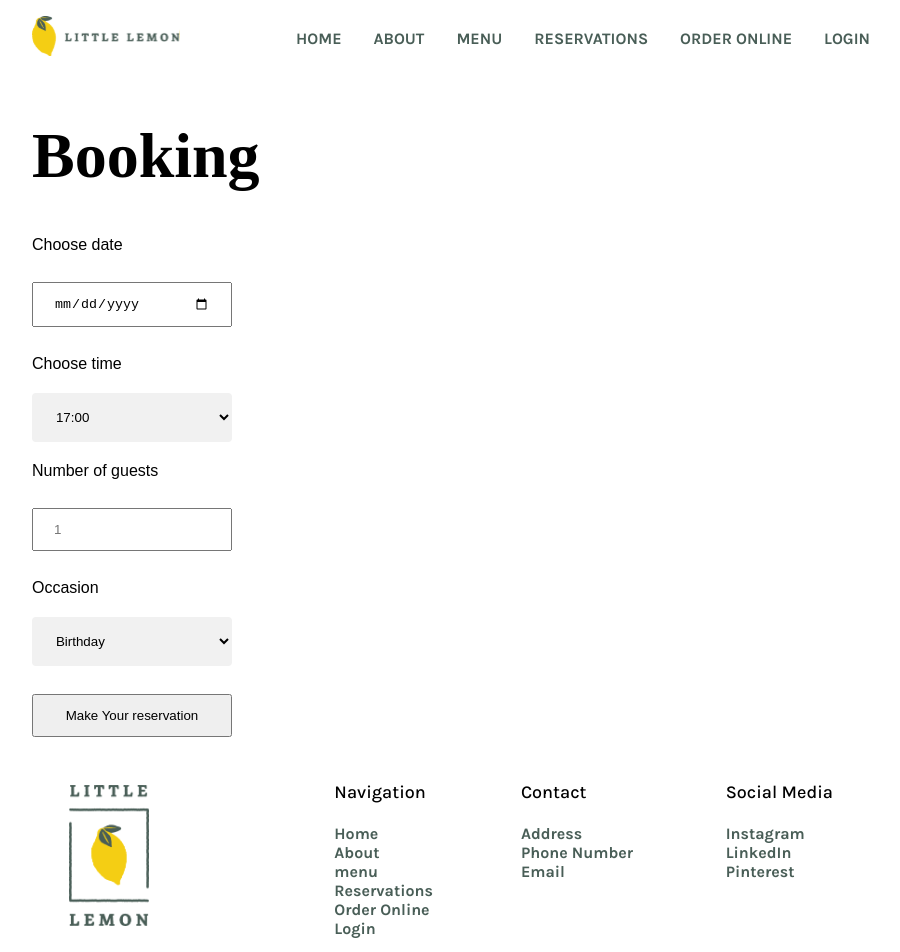
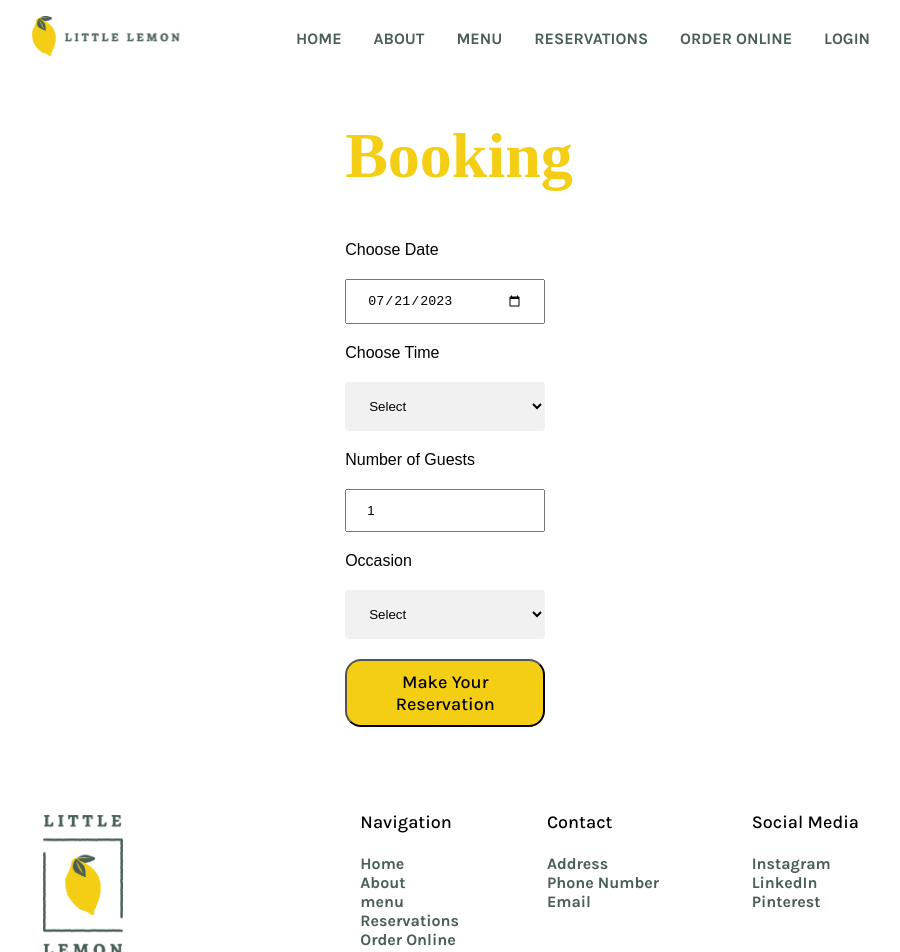
Before and after one commit to AyemyaThi/app-little-lemon, a React (Create React App) app: page /booking in a window 1280 px wide. Shown: the top 952 px of the page, without its empty margins (181-1081 px from the left). Built offline with nearby package versions, Linux system fonts and the light colour scheme; a web font is replaced by a local one.

Commit message:
added App.test.js and related functions

```diff
--- a/src/App.css
+++ b/src/App.css
@@ -62,12 +62,26 @@ header a {
   text-transform: uppercase;
 }
 
-footer, header {
+header {
   display: grid;
   grid-template-columns: auto auto;
   justify-content: center;
   grid-gap: 100px;
   align-items: center;
+}
+
+main {
+  margin: auto;
+}
+
+footer {
+  display: grid;
+  grid-template-columns: 1fr 1fr;
+  justify-content: center;
+  grid-gap: 100px;
+  align-items: center;
+  width: 65%;
+  margin: auto;
 }
 
 header img {
@@ -335,16 +349,19 @@ p {
 /*Form*/
 .error {
   color:red;
+  font-size: small;
+  padding-bottom: 2rem;
 }
 
 .invalid {
   border-color: red;
+  color: red;
 }
 
 input {
   width: 100%;
   padding: 12px 20px;
-  margin: 8px 0;
+  margin: 0;
   box-sizing: border-box;
 }
 
--- a/src/components/BookingForm.js
+++ b/src/components/BookingForm.js
@@ -3,14 +3,14 @@ import { useFormik } from "formik";
 import * as Yup from "yup";
 
 const BookForm = ({availableTimes, dispatchOnDateChange, submitData}) => {
-
+  const today = new Date().toISOString().split('T')[0];
   const availableTimesOptions = availableTimes.map((item, index) => {
-      return <option key={index} value={item}>{item}</option>;
+      return <option data-testid="res-time-option" key={index} value={item}>{item}</option>;
   });
 
   const occasionType = ["Birthday", "Anniversary"];
   const occasionTypeOptions = occasionType.map((item) => {
-    return <option key={item}>{`${item}`}</option>;
+    return <option data-testid="res-occasion-option" key={item}>{`${item}`}</option>;
   });
 
   useEffect(() => {
@@ -19,30 +19,6 @@ const BookForm = ({availableTimes, dispatchOnDateChange, submitData}) => {
 
   }, []);
 
-  // const handleChange = (e) => {
-  //   const name = e.target.name;
-  //   const value = e.target.value;
-  //   setForm((values) => ({ ...values, [name]: value }));
-  // };
-
-  // const handleSubmit = (e) => {
-  //   e.preventDefault();
-
-  //   if (!date) {
-  //     setIsDisable(true);
-  //   }
-
-  //   console.log(date, times, guests, occasion);
-  //   setTimeout(() => {
-  //     dispatch({ type: "initializeTimes", time: initializeTimes.time });
-  //     console.log("Done Dispatch time");
-  //   }, 1000);
-
-  //   setTimeout(() => {
-  //     console.log("After setTimeout, time: ", times);
-  //   }, 2000);
-  // };
-
   const handleDateChange = (e) => {
     console.log('handleDateChange Reach');
     dispatchOnDateChange({ type: "updateTimes", date: e.target.value });
@@ -50,85 +26,97 @@ const BookForm = ({availableTimes, dispatchOnDateChange, submitData}) => {
   };
 
   const bookingSchema = Yup.object().shape({
-    date: Yup.string().required("Required"),
-    time: Yup.string().required("Required"),
-    guests: Yup.number().required("Required"),
-    occasion: Yup.string().required("Required"),
+    date: Yup.string().required("Please choose a valid date."),
+    time: Yup.string().required("Please choose a valid time."),
+    guests: Yup.number()
+    .min(1, "Please enter a number between 1 and 10.")
+    .max(10, "Please enter a number between 1 and 10.")
+    .required("Please enter a number between 1 and 10."),
+    occasion: Yup.string().required("Please choose a occasion."),
   });
 
   const formik = useFormik({
     initialValues: {
-      date: '',
+      date: today,
       time: '',
-      guests: '',
+      guests: 1,
       occasion: ''
     },
     validationSchema: bookingSchema,
-    onSubmit: async (values, { setSubmitting }) => {
-      setSubmitting(true);
-      setTimeout(() => {
-        submitData(JSON.stringify(values, null, 2));
-        alert(JSON.stringify(values, null, 2));
-        setSubmitting(false);
-      }, 1000);
+    onSubmit: async ({ date, time, guests, occasion }, { setSubmitting }) => {
+      //console.log('inside onSubmit', values);
+      //alert(JSON.stringify(values, null, 2));
+      // console.log(date, time, guests, occasion);
+      submitData({ date, time, guests, occasion });
+
       // setSubmitting(true);
-      // await sleep(500);
-      // setSubmitting(false);
+      // setTimeout(() => {
+      //   submitData(JSON.stringify(values, null, 2));
+      //   alert(JSON.stringify(values, null, 2));
+      //   setSubmitting(false);
+      // }, 1000);
+
     },
   });
 
   return (
     <form
       onSubmit={formik.handleSubmit}
-      style={{ display: "grid", maxWidth: "200px", gap: "20px" }}
+      style={{ display: "grid", maxWidth: "200px", gap: "20px", padding: "3rem 0" }}
     >
-      <label htmlFor="res-date">Choose date</label>
+      <label htmlFor="res-date">Choose Date</label>
       <input className={(formik.touched.date && formik.errors.date) && "invalid"}
         type="date"
         id="res-date"
         name="date"
+        data-testid="res-date"
+        min={today}
         {...{...formik.getFieldProps("date"), onChange: handleDateChange}}
       />
       {formik.touched.date && formik.errors.date ? (
-        <div className="error">{formik.errors.date}</div>
+        <span data-testid="error-res-date" className="error">{formik.errors.date}</span>
       ) : null}
-      <label htmlFor="res-time">Choose time</label>
+      <label htmlFor="res-time">Choose Time</label>
       <select className={(formik.touched.time && formik.errors.time) && "invalid"}
         id="res-time"
         name="time"
         {...formik.getFieldProps("time")}
         >
+        <option value='' disabled>Select</option>
         {availableTimesOptions}
       </select>
       {formik.touched.time && formik.errors.time ? (
-        <div className="error">{formik.errors.time}</div>
+        <span className="error">{formik.errors.time}</span>
       ) : null}
-      <label htmlFor="guests">Number of guests</label>
+      <label htmlFor="guests">Number of Guests</label>
       <input className={(formik.touched.guests && formik.errors.guests) && "invalid"}
         type="number"
-        placeholder="1"
+        placeholder=""
         min="1"
         max="10"
         id="guests"
         name="guests"
+        data-testid="res-guests"
         {...formik.getFieldProps("guests")}
       />
       {formik.touched.guests && formik.errors.guests ? (
-        <div className="error">{formik.errors.guests}</div>
+        <span data-testid="error-res-guests" className="error">{formik.errors.guests}</span>
       ) : null}
       <label htmlFor="occasion">Occasion</label>
-      <select className={(formik.touched.occasion && formik.errors.occasion) ? "custom-select invalid" : "custom-select" }
+      <select className={(formik.touched.occasion && formik.errors.occasion) && "invalid"}
         id="occasion"
         name="occasion"
+        data-testid="res-occasion"
         {...formik.getFieldProps("occasion")}
       >
+        <option value='' disabled>Select</option>
         {occasionTypeOptions}
       </select>
       {formik.touched.occasion && formik.errors.occasion ? (
-        <div className="error">{formik.errors.occasion}</div>
+        <span className="error">{formik.errors.occasion}</span>
       ) : null}
 
-      <input type="submit" value="Make Your reservation"  disabled={formik.isSubmitting} />
+      <button type="submit" className="cta" disabled={formik.errors.date || formik.errors.time || formik.errors.guests || formik.errors.occasion}>Make Your Reservation</button>
 
     </form>
 
--- a/src/components/BookingPage.js
+++ b/src/components/BookingPage.js
@@ -23,10 +23,8 @@ const initializeTimes = [];
   const submitData = formData => {
     const response = submitAPI(formData);
     if (response) {
-      console.log('Submit DD::', response);
+      console.log('Submit::', response);
       //alert(response);
-      //alert(JSON.stringify(response, null, 2));
-      //navigate(pages.get('confirmedBooking').path);
     }
   };
 
@@ -42,13 +40,9 @@ const BookPage = () => {
     }
   }, []);
 
-  // useEffect(() => {
-  //   dispatch({ type: "initializeTimes" });
-  // }, []);
-
   return (
     <>
-      <h1>Booking</h1>
+      <h1 className="primary2 mb-0">Booking</h1>
       <BookingForm
         availableTimes={availableTimes}
         dispatchOnDateChange={dispatch}
```
Also changed, not shown: 1 other file (tests, documents, lock files or other folders).
